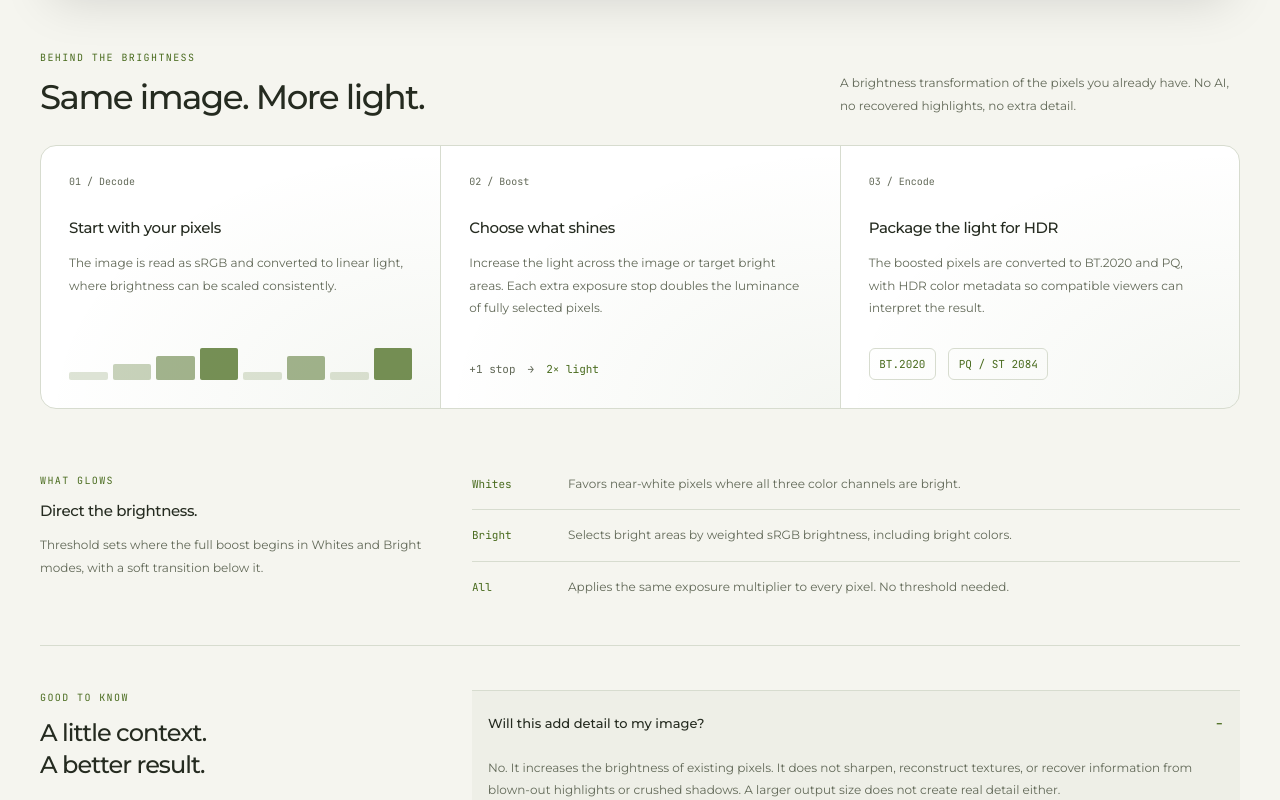
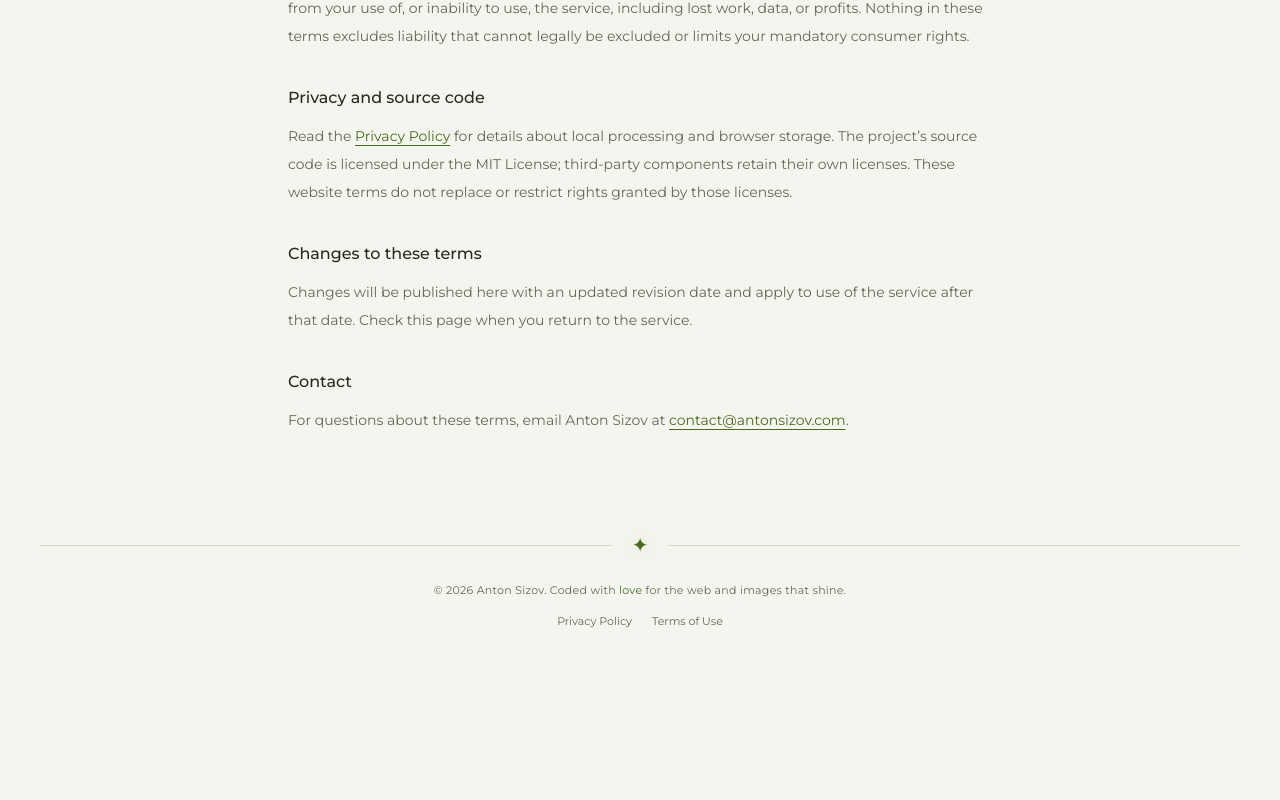
Before and after one commit to raindrop-ua/hdr-spotlight, an Angular app: page /terms in a window 1280 px wide. Before the commit this address led to /. Shown: the part 1280-2080 px from the top of the page. After the commit the page ends 1949 px from the top, so only its background shows below. Built offline with nearby package versions, Linux system fonts and the light colour scheme.

Commit message:
feat: replace Bench component with RouterOutlet, add routes for Privacy Policy and Terms, and enhance SEO with TitleStrategy and scrolling options

```diff
--- a/src/app/app.component.html
+++ b/src/app/app.component.html
@@ -1,2 +1,2 @@
-<app-bench />
+<router-outlet />
 <app-site-footer />
--- a/src/app/app.component.ts
+++ b/src/app/app.component.ts
@@ -1,10 +1,10 @@
 import { SiteFooter } from '@shared/ui/site-footer/site-footer.component';
 import { Component } from '@angular/core';
-import { Bench } from '@features/bench/bench.component';
+import { RouterOutlet } from '@angular/router';
 
 @Component({
   selector: 'app-root',
-  imports: [Bench, SiteFooter],
+  imports: [RouterOutlet, SiteFooter],
   templateUrl: './app.component.html',
 })
 export class App {}
--- a/src/app/app.config.ts
+++ b/src/app/app.config.ts
@@ -1,5 +1,6 @@
 import { ApplicationConfig, provideBrowserGlobalErrorListeners, isDevMode } from '@angular/core';
-import { provideRouter } from '@angular/router';
+import { PageTitleStrategy } from '@core/seo/page-title-strategy';
+import { TitleStrategy, withInMemoryScrolling, provideRouter } from '@angular/router';
 
 import { routes } from './app.routes';
 import { provideClientHydration } from '@angular/platform-browser';
@@ -8,7 +9,11 @@ import { provideServiceWorker } from '@angular/service-worker';
 export const appConfig: ApplicationConfig = {
   providers: [
     provideBrowserGlobalErrorListeners(),
-    provideRouter(routes),
+    provideRouter(
+      routes,
+      withInMemoryScrolling({ scrollPositionRestoration: 'enabled', anchorScrolling: 'enabled' }),
+    ),
+    { provide: TitleStrategy, useClass: PageTitleStrategy },
     provideClientHydration(),
     provideServiceWorker('ngsw-worker.js', {
       enabled: !isDevMode(),
--- a/src/app/app.routes.ts
+++ b/src/app/app.routes.ts
@@ -1,3 +1,34 @@
 import { Routes } from '@angular/router';
+import { Bench } from '@features/bench/bench.component';
 
-export const routes: Routes = [];
+export const routes: Routes = [
+  {
+    path: '',
+    pathMatch: 'full',
+    component: Bench,
+    title: 'Spotlight — HDR image studio',
+    data: {
+      description:
+        'Create PQ-encoded BT.2020 HDR images from PNG, JPEG, WebP, or SVG artwork directly in your browser. Your files never leave your device.',
+    },
+  },
+  {
+    path: 'privacy',
+    loadComponent: () => import('@features/legal/legal-page.component').then((m) => m.LegalPage),
+    title: 'Privacy Policy — HDR Spotlight',
+    data: {
+      document: 'privacy',
+      description:
+        'How HDR Spotlight handles your images, browser storage, and privacy. Local image processing, no analytics, and clear information about hosting and Cloudflare.',
+    },
+  },
+  {
+    path: 'terms',
+    loadComponent: () => import('@features/legal/legal-page.component').then((m) => m.LegalPage),
+    title: 'Terms of Use — HDR Spotlight',
+    data: {
+      document: 'terms',
+      description: 'Terms for using HDR Spotlight, the free browser-based HDR image studio.',
+    },
+  },
+];
--- a/src/app/shared/ui/site-footer/site-footer.component.html
+++ b/src/app/shared/ui/site-footer/site-footer.component.html
@@ -6,4 +6,23 @@
     &copy; 2026 Anton Sizov. Coded with <span class="text-accent">love</span> for the web
     <span class="inline-block">and images that shine.</span>
   </p>
+  <nav
+    aria-label="Legal"
+    class="mt-3 flex flex-wrap justify-center gap-x-5 gap-y-2 text-[11px] text-muted"
+  >
+    <a
+      href="/privacy"
+      target="_blank"
+      rel="noopener"
+      class="underline-offset-4 hover:text-accent hover:underline"
+      >Privacy Policy<span class="sr-only"> (opens in a new tab)</span></a
+    >
+    <a
+      href="/terms"
+      target="_blank"
+      rel="noopener"
+      class="underline-offset-4 hover:text-accent hover:underline"
+      >Terms of Use<span class="sr-only"> (opens in a new tab)</span></a
+    >
+  </nav>
 </footer>
```
Also changed, not shown: 2 other files (tests, documents, lock files or other folders).
